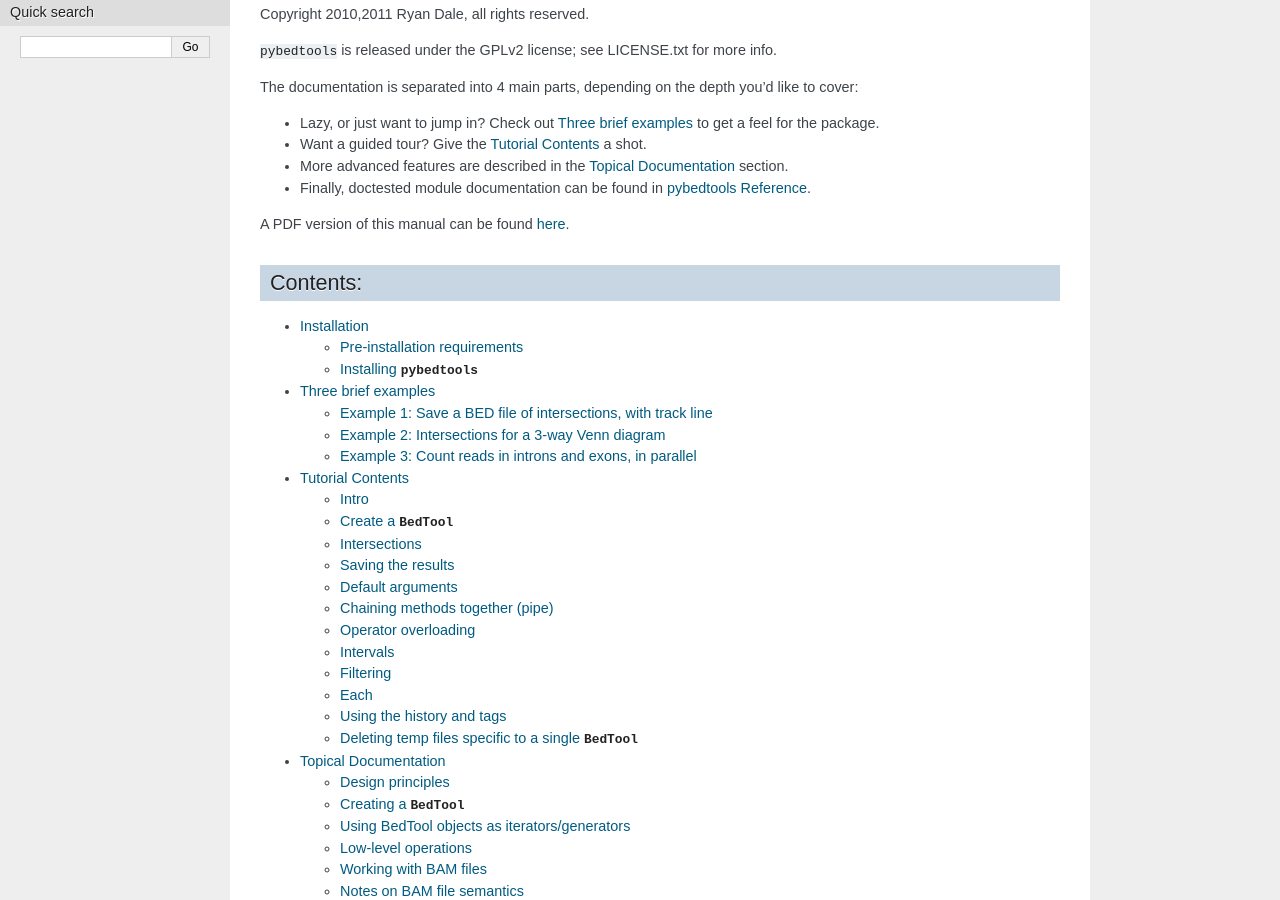
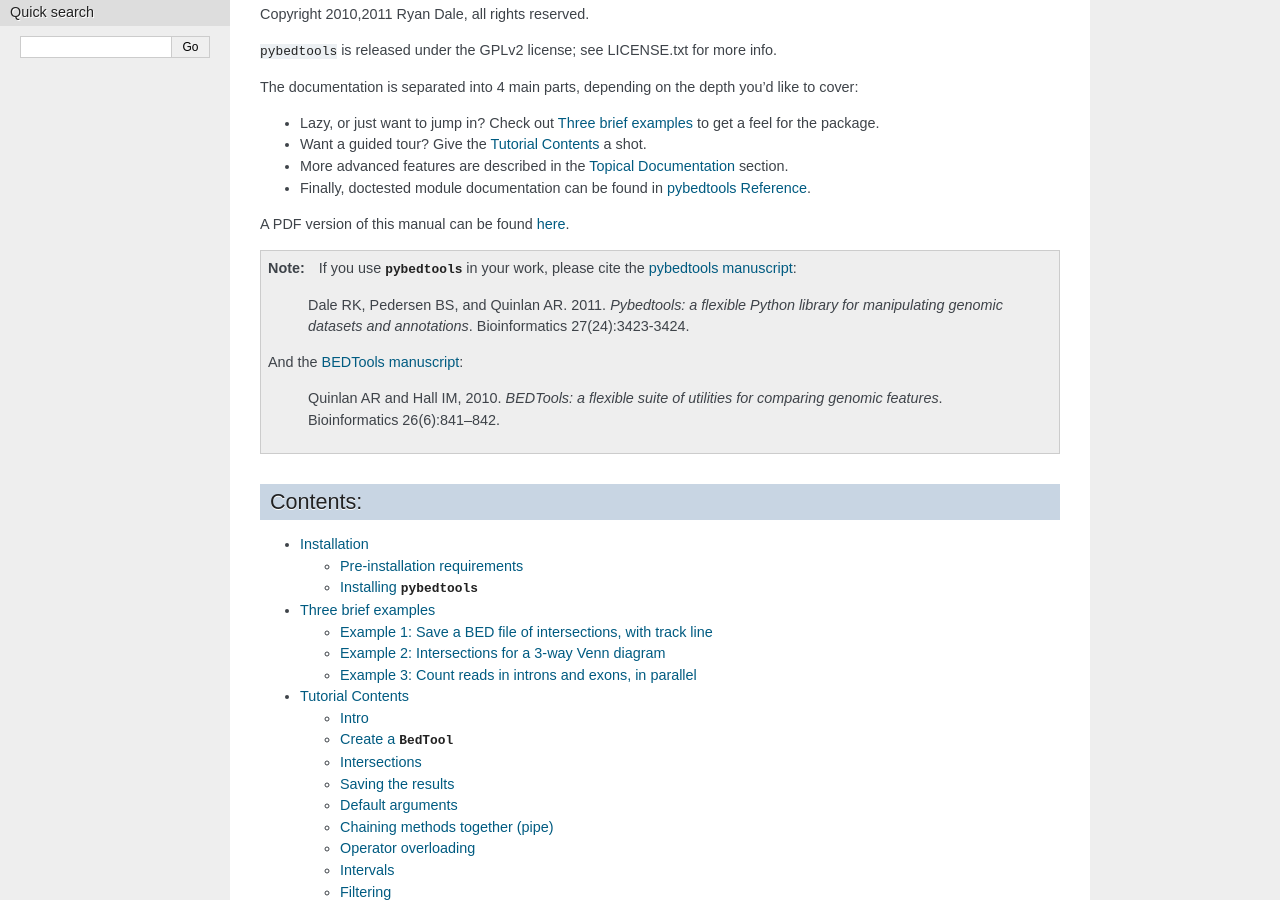
Before and after one commit to daler/pybedtools, a Sphinx documentation site: the page built from docs/source/index.rst, in a window 1280 px wide and 900 px high, scrolled down 338 px. Built offline with Sphinx 7.4.7, drawn with Linux system fonts in a browser that asks for light colours; comment, search, counter and statistics services are not loaded.

Commit message:
request to cite in docs

```diff
--- a/docs/source/index.rst
+++ b/docs/source/index.rst
@@ -24,6 +24,20 @@ like to cover:
 
 A PDF version of this manual can be found `here`_.
 
+.. note::
+
+    If you use :mod:`pybedtools` in your work, please cite the
+    `pybedtools manuscript <http://bioinformatics.oxfordjournals.org/content/27/24/3423>`_:
+
+        Dale RK, Pedersen BS, and Quinlan AR. 2011. *Pybedtools: a flexible
+        Python library for manipulating genomic datasets and annotations*.
+        Bioinformatics 27(24):3423-3424.
+
+    And the `BEDTools manuscript
+    <http://bioinformatics.oxfordjournals.org/content/26/6/841.short>`_:
+
+        Quinlan AR and Hall IM, 2010. *BEDTools: a flexible suite of utilities
+        for comparing genomic features*. Bioinformatics 26(6):841–842.
 
 Contents:
 ---------
```
